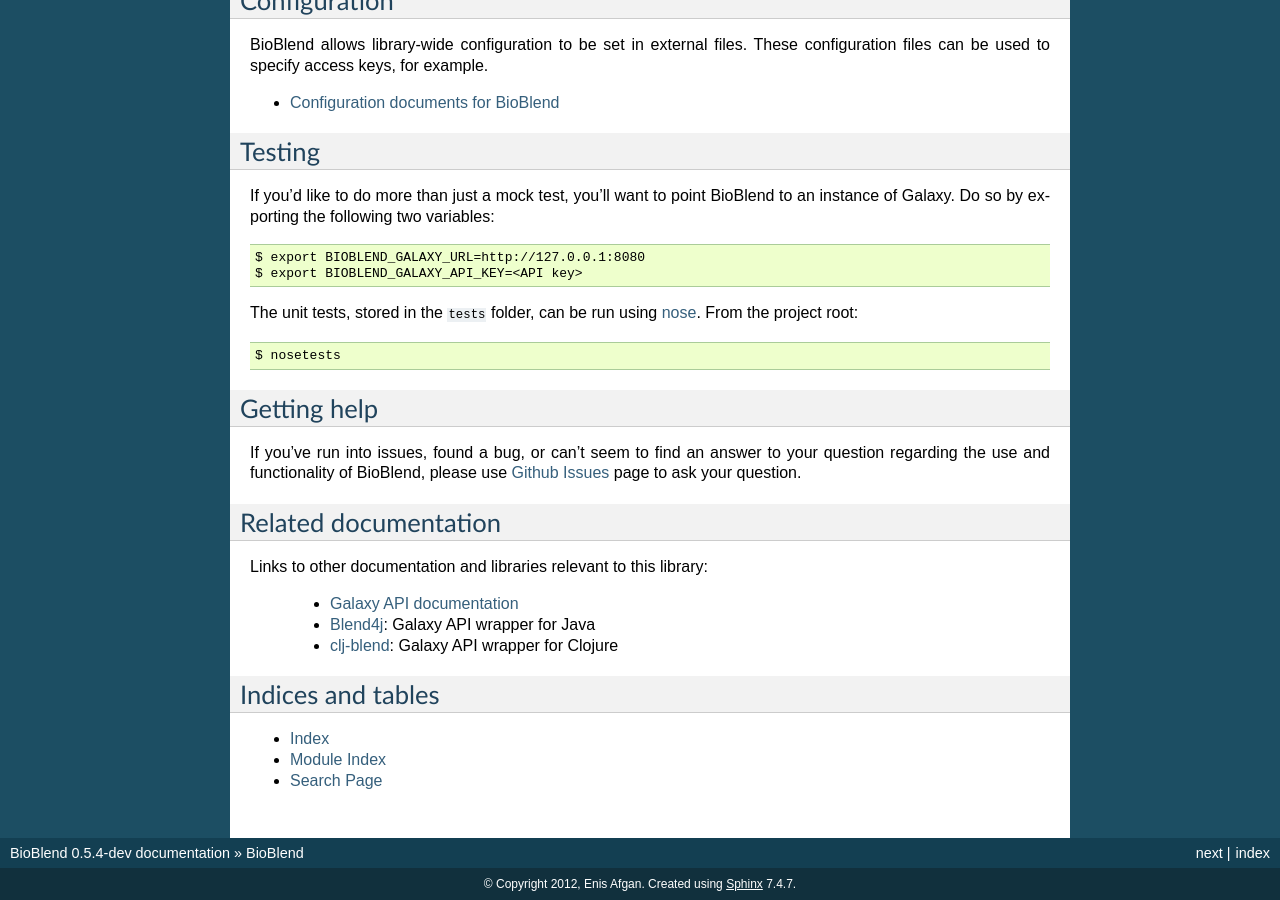
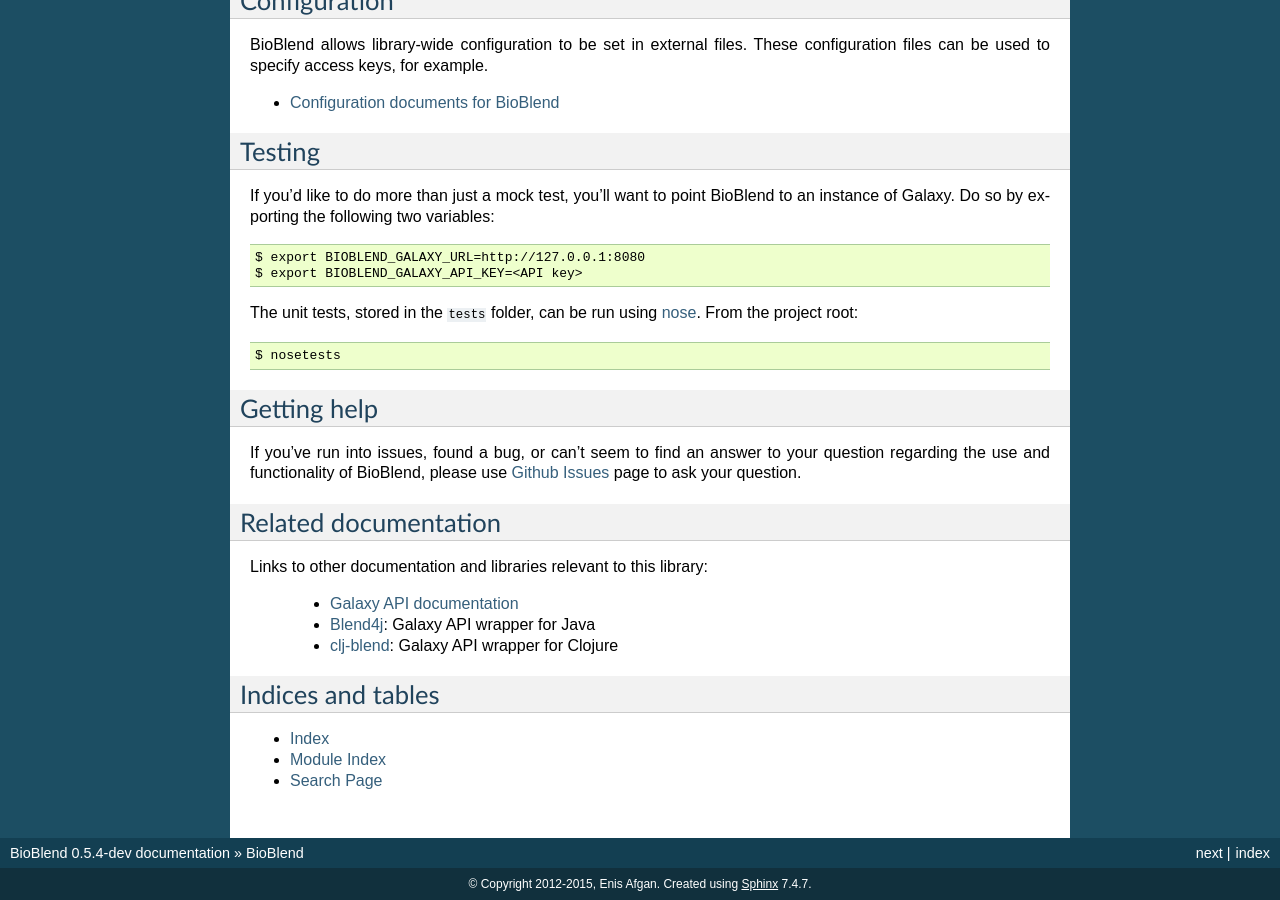
Before and after one commit to galaxyproject/bioblend, a Sphinx documentation site: the page built from docs/index.rst, in a window 1280 px wide and 900 px high, scrolled down 2845 px. Built offline with Sphinx 7.4.7, drawn with Linux system fonts in a browser that asks for light colours.

Commit message:
More changes to simplify future Python3 support.

```diff
--- a/bioblend/__init__.py
+++ b/bioblend/__init__.py
@@ -9,7 +9,7 @@
 try:
     import resource
     CHUNK_SIZE = resource.getpagesize()
-except StandardError:
+except Exception:
     CHUNK_SIZE = 4096
 
 
--- a/docs/conf.py
+++ b/docs/conf.py
@@ -28,7 +28,12 @@
 
 # Add any Sphinx extension module names here, as strings. They can be extensions
 # coming with Sphinx (named 'sphinx.ext.*') or your custom ones.
-extensions = ['sphinx.ext.autodoc', 'sphinx.ext.todo', 'sphinx.ext.coverage', 'sphinx.ext.viewcode']
+extensions = [
+    'sphinx.ext.autodoc',
+    'sphinx.ext.todo',
+    'sphinx.ext.coverage',
+    'sphinx.ext.viewcode'
+]
 
 # Add any paths that contain templates here, relative to this directory.
 templates_path = ['_templates']
@@ -43,8 +48,8 @@
 master_doc = 'index'
 
 # General information about the project.
-project = u'BioBlend'
-copyright = u'2012, Enis Afgan'
+project = 'BioBlend'
+copyright = '2012-2015, Enis Afgan'
 
 # The version info for the project you're documenting, acts as replacement for
 # |version| and |release|, also used in various other places throughout the
@@ -198,8 +203,8 @@
 # Grouping the document tree into LaTeX files. List of tuples
 # (source start file, target name, title, author, documentclass [howto/manual]).
 latex_documents = [
-  ('index', 'BioBlend.tex', u'BioBlend Documentation',
-   u'Enis Afgan', 'manual'),
+  ('index', 'BioBlend.tex', 'BioBlend Documentation',
+   'Enis Afgan', 'manual'),
 ]
 
 # The name of an image file (relative to this directory) to place at the top of
@@ -228,8 +233,8 @@
 # One entry per manual page. List of tuples
 # (source start file, name, description, authors, manual section).
 man_pages = [
-    ('index', 'bioblend', u'BioBlend Documentation',
-     [u'Enis Afgan'], 1)
+    ('index', 'bioblend', 'BioBlend Documentation',
+     ['Enis Afgan'], 1)
 ]
 
 # If true, show URL addresses after external links.
@@ -242,8 +247,8 @@
 # (source start file, target name, title, author,
 #  dir menu entry, description, category)
 texinfo_documents = [
-  ('index', 'BioBlend', u'BioBlend Documentation',
-   u'Enis Afgan', 'BioBlend', 'One line description of project.',
+  ('index', 'BioBlend', 'BioBlend Documentation',
+   'Enis Afgan', 'BioBlend', 'One line description of project.',
    'Miscellaneous'),
 ]
 
```
Also changed, not shown: 4 other files.
